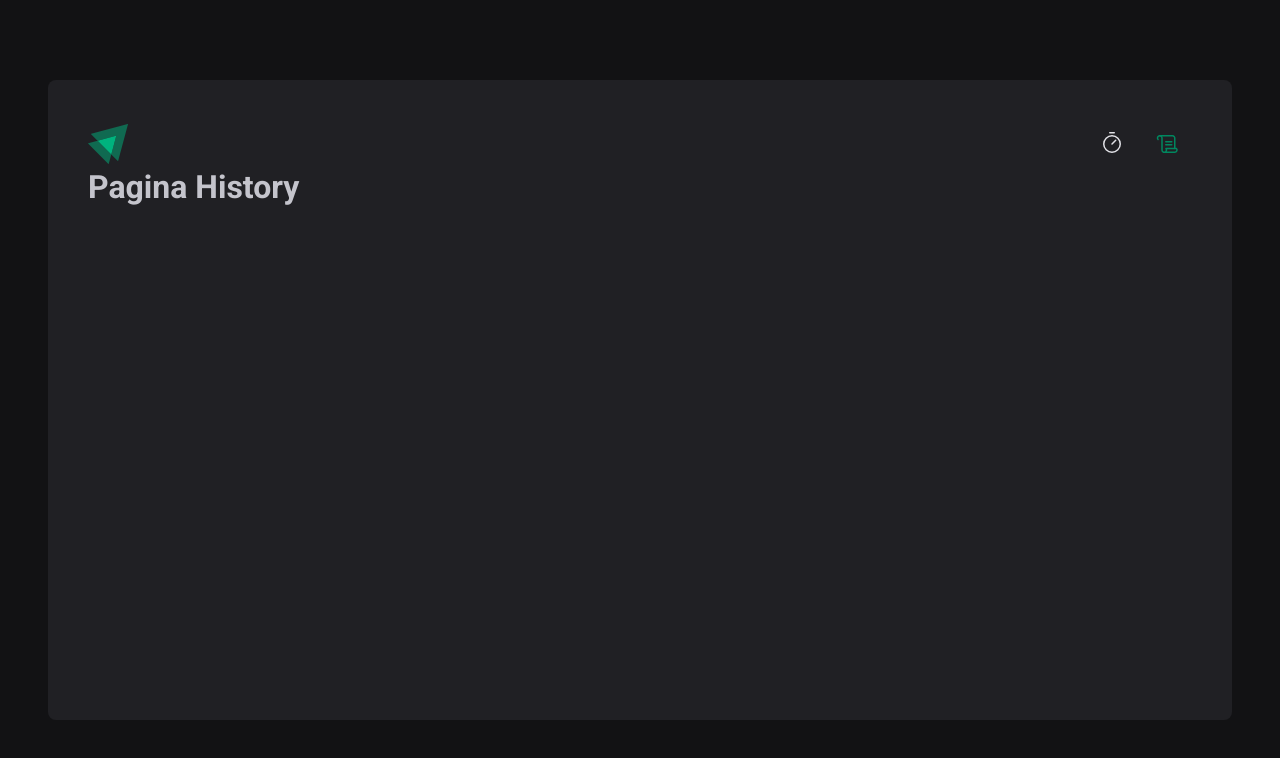
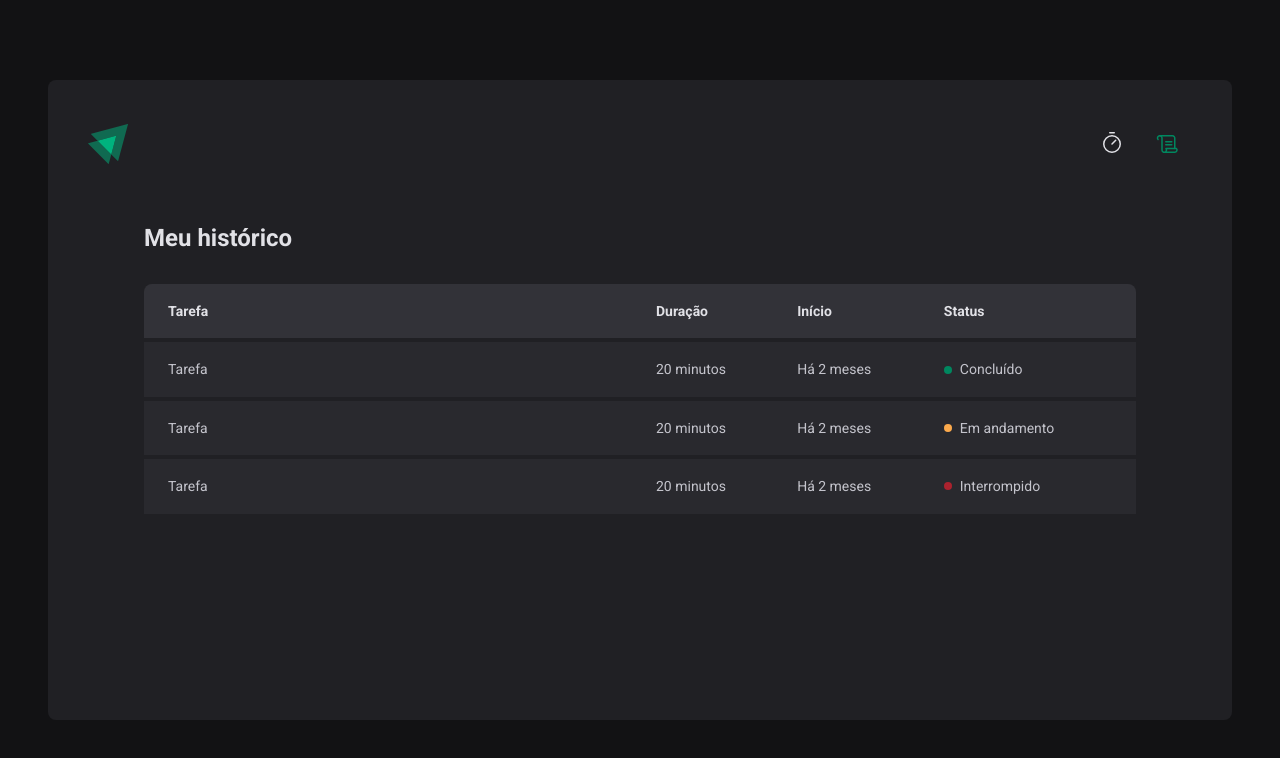
Before and after one commit to vitordcode/ignite-timer, a React (Vite) app: page /history in a window 1280 px wide. Shown: the top 758 px of the page. Built offline with nearby package versions, Linux system fonts and the light colour scheme.

Commit message:
Criado estrutura e estilo da página History

```diff
--- a/src/pages/History.tsx
+++ /dev/null
@@ -1,3 +0,0 @@
-export function History() {
-	return <h1>Pagina History</h1>;
-}
--- /dev/null
+++ b/src/pages/History/index.tsx
@@ -0,0 +1,50 @@
+import { HistoryContainer, HistoryList, Status } from "./styles";
+
+export function History() {
+	return (
+		<HistoryContainer>
+			<h1>Meu histórico</h1>
+
+			<HistoryList>
+				<table>
+					<thead>
+						<tr>
+							<th>Tarefa</th>
+							<th>Duração</th>
+							<th>Início</th>
+							<th>Status</th>
+						</tr>
+					</thead>
+					<tbody>
+						<tr>
+							<td>Tarefa</td>
+							<td>20 minutos</td>
+							<td>Há 2 meses</td>
+							<td>
+								<Status statusColor="green">Concluído</Status>
+							</td>
+						</tr>
+
+						<tr>
+							<td>Tarefa</td>
+							<td>20 minutos</td>
+							<td>Há 2 meses</td>
+							<td>
+								<Status statusColor="yellow">Em andamento</Status>
+							</td>
+						</tr>
+
+						<tr>
+							<td>Tarefa</td>
+							<td>20 minutos</td>
+							<td>Há 2 meses</td>
+							<td>
+								<Status statusColor="red">Interrompido</Status>
+							</td>
+						</tr>
+					</tbody>
+				</table>
+			</HistoryList>
+		</HistoryContainer>
+	);
+}
--- /dev/null
+++ b/src/pages/History/styles.ts
@@ -0,0 +1,85 @@
+import styled from "styled-components";
+
+export const HistoryContainer = styled.main`
+    flex: 1;
+    padding: 3.5rem;
+    display: flex;
+    flex-direction: column;
+
+    h1 {
+        font-size: 1.5rem;
+        color: ${(props) => props.theme["gray-100"]};
+    }
+`;
+
+export const HistoryList = styled.div`
+    flex: 1;
+    overflow: auto;
+    margin-top: 2rem;
+
+    table {
+        width: 100%;
+        border-collapse: collapse;
+        min-width: 600px;
+
+        th {
+            background-color: ${(props) => props.theme["gray-600"]};
+            padding: 1rem;
+            text-align: left;
+            color: ${(props) => props.theme["gray-100"]};
+            font-size: 0.875rem;
+            line-height: 1.6;
+
+            &:first-child {
+                border-top-left-radius: 8px;
+                padding-left: 1.5rem;
+            }
+
+            &:last-child {
+                border-top-right-radius: 8px;
+                padding-right: 1.5rem;
+            }
+        }
+
+        td {
+            background-color: ${(props) => props.theme["gray-700"]};
+            border-top: 4px solid ${(props) => props.theme["gray-800"]};
+            padding: 1rem;
+            font-size: 0.875rem;
+            line-height: 1.6;
+
+            &:first-child {
+                width: 50%;
+                padding-left: 1.5rem;
+            }
+
+            &:last-child {
+                padding-right: 1.5rem;
+            }
+        }
+    }
+`;
+
+const STATUS_COLOR = {
+	yellow: "yellow-500",
+	green: "green-500",
+	red: "red-500",
+} as const;
+
+interface StatusProps {
+	statusColor: keyof typeof STATUS_COLOR;
+}
+
+export const Status = styled.span<StatusProps>`
+    display: flex;
+    align-items: center;
+    gap: 0.5rem;
+
+    &::before {
+        content: "";
+        width: 0.5rem;
+        height: 0.5rem;
+        border-radius: 50%;
+        background-color: ${(props) => props.theme[STATUS_COLOR[props.statusColor]]};
+    }
+`;
--- a/src/pages/Home/index.tsx
+++ b/src/pages/Home/index.tsx
@@ -18,14 +18,23 @@
 					<TaskInput
 						type="text"
 						id="task"
+						list="task-suggestions"
 						placeholder="Dê um nome para o seu projeto"
 					/>
+					<datalist id="task-suggestions">
+						<option value="Projeto 1" />
+						<option value="Projeto 2" />
+						<option value="Projeto 3" />
+					</datalist>
 
 					<label htmlFor="minutesAmount">Durante</label>
 					<MinutesAmountInput
 						type="number"
 						id="minutesAmount"
 						placeholder="00"
+						min={5}
+						max={60}
+						step={5}
 					/>
 
 					<span>minutos.</span>
--- a/src/pages/Home/styles.ts
+++ b/src/pages/Home/styles.ts
@@ -49,6 +49,10 @@
 
 export const TaskInput = styled(BaseInput)`
     flex: 1;
+
+    &::-webkit-calendar-picker-indicator {
+        display: none!important;
+    }
 `;
 
 export const MinutesAmountInput = styled(BaseInput)`
```
